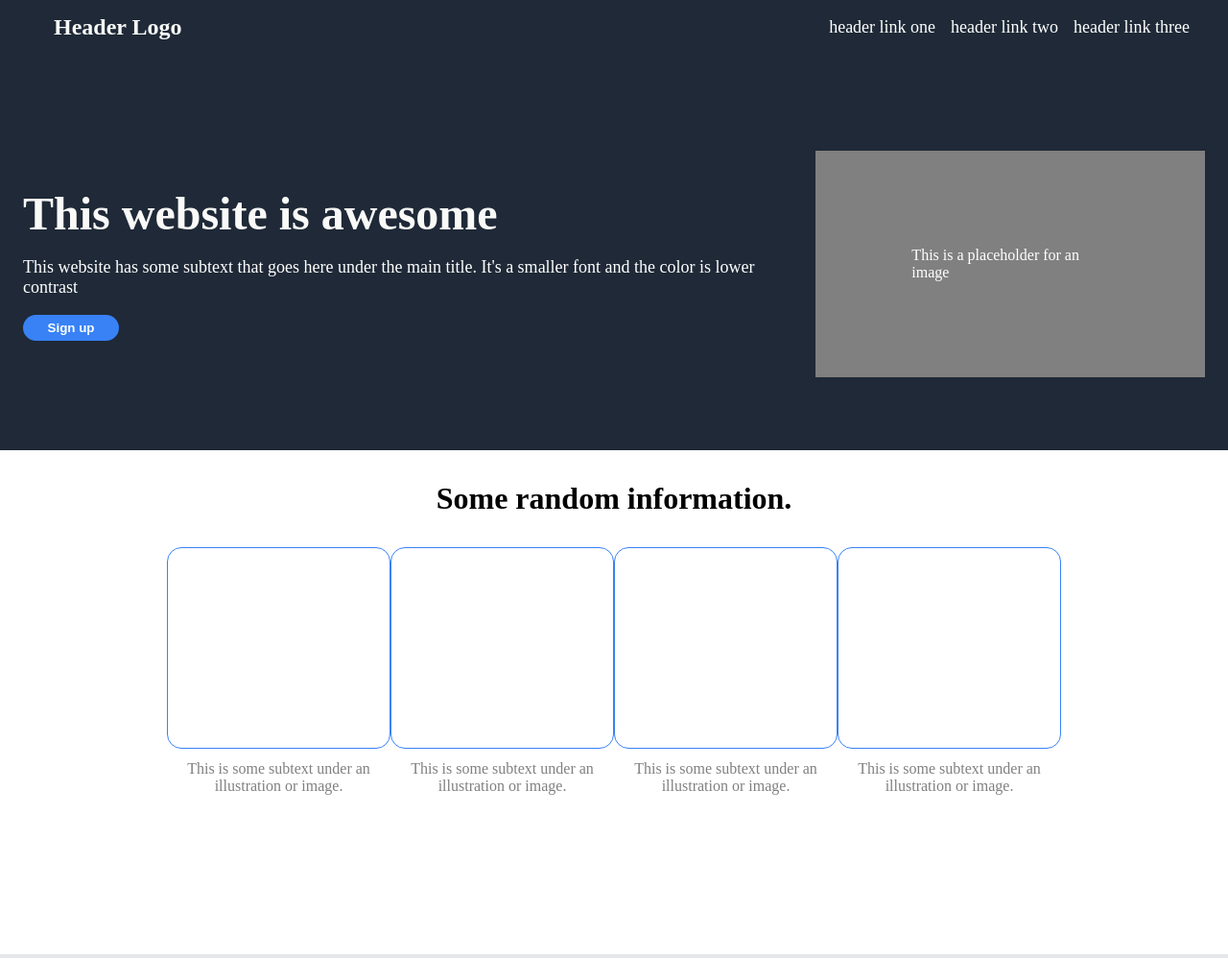
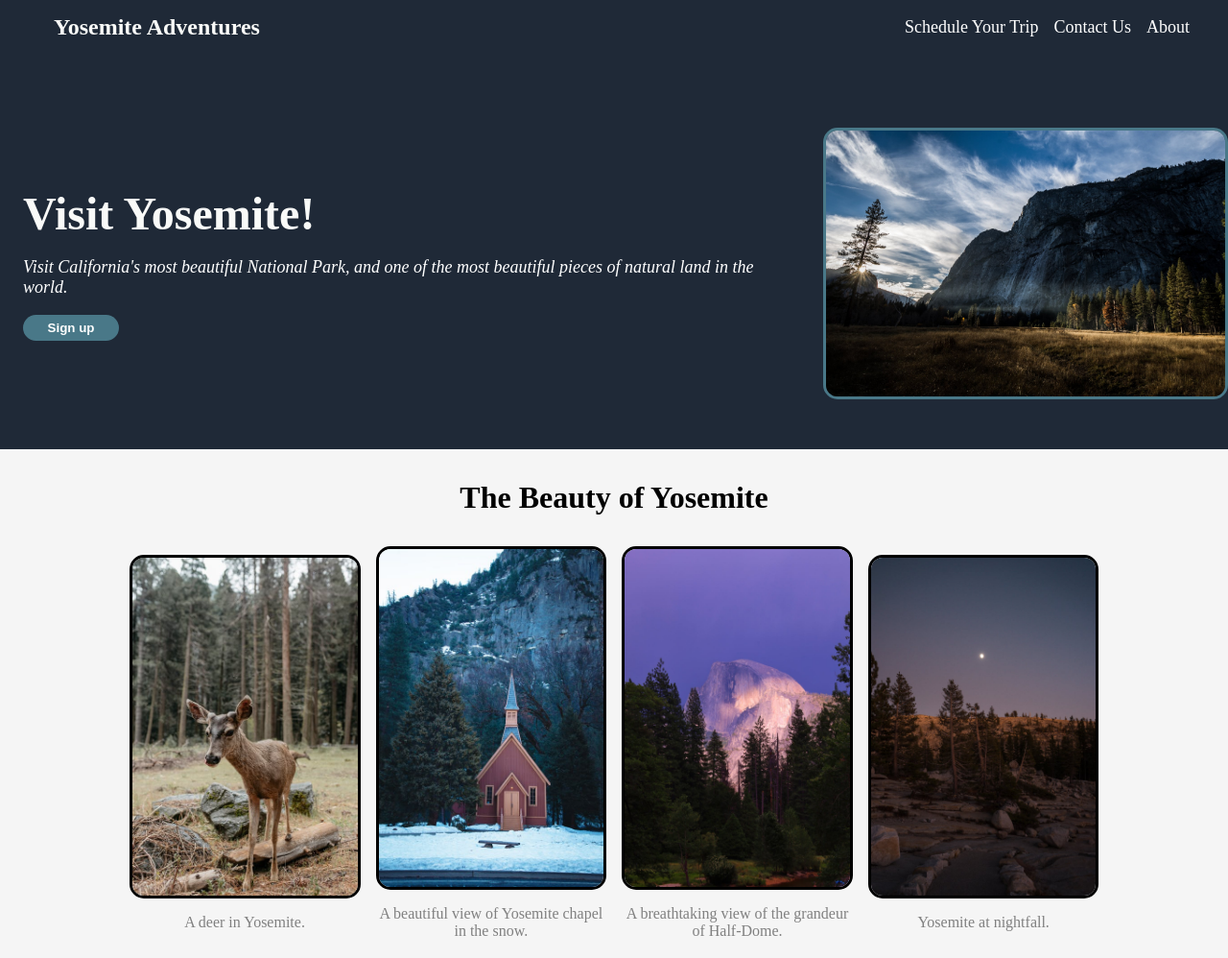
Before and after one commit to LoganBrinsmead/OdinLandingPage, a plain HTML site: page index.html in a window 1280 px wide. Shown: the top 998 px of the page at 96% size. Drawn offline with Linux system fonts and the light colour scheme.

Commit message:
Added personalization, images, and more CSS/HTML edits

```diff
--- a/index.html
+++ b/index.html
@@ -8,58 +8,58 @@
     <body>
         <div class="top">
         <div class="header">
-            <div class="header-logo">Header Logo</div>
+            <div class="header-logo">Yosemite Adventures</div>
             <div class="header-links">
                 <ul>
-                    <li> <a href="google.com"> header link one </a> </li>
-                    <li> <a href="google.com"> header link two </a> </li>
-                    <li> <a href="google.com"> header link three </a></li>
+                    <li> <a href="google.com"> Schedule Your Trip </a> </li>
+                    <li> <a href="google.com"> Contact Us </a> </li>
+                    <li> <a href="google.com"> About </a></li>
                 </ul>
             </div>
         </div>
             <div class="header-content">
                 <div class="header-content-text">
-                    <div class="title">This website is awesome</div>
-                    <p>This website has some subtext that goes here under the main title. It's a smaller font and the color is lower contrast</p>
+                    <div class="title">Visit Yosemite!</div>
+                    <p>Visit California's most beautiful National Park, and one of the most beautiful pieces of natural land in the world.</p>
                     <button class="sign-up-button">Sign up</button>
                 </div>
-                <div class="header-image">This is a placeholder for an image</div>
+                <img src="images/yosemite-header.jpeg" alt="A scenic photo of Yosemite." class="header-image"></img>
             </div>
         </div>
         <div class="content-container">
-            <div class="content-header">Some random information.</div>
+            <div class="content-header">The Beauty of Yosemite</div>
             <div class="cards">
                 <div class="card">
-                    <div class="card-image"></div>
-                    <div class="text">This is some subtext under an illustration or image.</div>
+                    <img src="images/deer.jpeg" alt="A photo of a deer in the woods" class="card-image"></img>
+                    <div class="text">A deer in Yosemite.</div>
                 </div>
                 <div class="card">
-                    <div class="card-image"></div>
-                    <div class="text">This is some subtext under an illustration or image.</div>
+                    <img src="images/church.jpeg" alt="A photo of a church" class="card-image"></img>
+                    <div class="text">A beautiful view of Yosemite chapel in the snow.</div>
                 </div>
                 <div class="card">
-                    <div class="card-image"></div>
-                    <div class="text">This is some subtext under an illustration or image.</div>
+                    <img src="images/half-dome.jpeg" alt="A picture of half-dome" class="card-image"></img>
+                    <div class="text">A breathtaking view of the grandeur of Half-Dome.</div>
                 </div>
                 <div class="card">
-                    <div class="card-image"></div>
-                    <div class="text">This is some subtext under an illustration or image.</div>
+                    <img src="images/nightfall.jpeg" alt="Yosemite with the sun going down" class="card-image"></img>
+                    <div class="text">Yosemite at nightfall.</div>
                 </div>
             </div>
         </div>
         <div class="quote-panel">
-            <p class="quote">This is an inspiring quote, or a testimonial from a customer. Maybe it's just filling up space, or maybe people will actually read it. Who knows? All I know is that it looks nice</p>
-            <div class="attribution">- Thor, God of Thunder</div>
+            <p class="quote">“Yosemite Park is a place of rest, a refuge from the roar and dust and weary, nervous, wasting work of the lowlands, in which one gains the advantages of both solitude and society. Nowhere will you find more company of a soothing peace-be-still kind. Your animal fellow beings, so seldom regarded in civilization, and every rock-brow and mountain, stream, and lake, and every plant soon come to be regarded as brothers; even one learns to like the storms and clouds and tireless winds.”</p>
+            <div class="attribution">- John Muir</div>
         </div>
         <div class="action-container">
             <div class="action">
                 <div class="action-text">
-                    <div class="action-header">Call to action! It's time!</div>
-                    <div class="action-description">Sign up for our product by clicking that button right over there!</div>
+                    <div class="action-header">Schedule your trip today.</div>
+                    <div class="action-description">Click the sign-up button to schedule your next adventure.</div>
                 </div>
                 <button class="action-button">Sign up</button>
             </div>
         </div>
-        <footer>Copyright &copy; The Odin Project 2021</footer>
+        <footer>Made by Logey for The Odin Project</footer>
     </body>
 </html>
--- a/style.css
+++ b/style.css
@@ -44,7 +44,7 @@ ul {
     padding-right: 16px;
 
     font-size: 18px;
-    color: #E5E7EB;
+    color: #A3ADB8;
 }
 
 a {
@@ -77,13 +77,14 @@ a {
     margin-left: 24px;
     margin-right: 24px;
 
+
     font-size: 18px;
-    color: #E5E7EB;
+    color: #a3adb9;
 }
 
 .sign-up-button {
     display: flex;
-    background-color: #3882F6;
+    background-color: #497888;
     max-width: 100px;
     justify-content: center;
     color: white;
@@ -95,16 +96,17 @@ a {
 
 .header-content .header-image {
     display: flex;
-    margin: 3vh;
-    background-color: grey;
-    color: white;
     justify-content: center;
     align-items: center;
-    padding: 100px;
+    border-radius: 15px;
+    border: solid #497888;
+
+    max-width: 52vh;
 }
 
 div.header-content p {
     color: white;
+    font-style: italic;
 }
 
 /* white-space and cards styles */
@@ -112,9 +114,11 @@ div.header-content p {
 .content-container {
     padding: 150px;
     padding-top: 32px;
+    background-color: whitesmoke;
 
     display: flex;
     flex-direction: column;
+    flex: 0 1 24%;
 }
 
 .content-header {
@@ -127,33 +131,32 @@ div.header-content p {
 
 .cards {
     display: flex;
-    justify-content: space-between;
+    justify-content: center;
+    align-items: center;
     padding: 16px 24px;
 
+    gap: 16px;
 }
 
 
 .card-image {
-    border: solid #3882F6;
-    border-width: 1px;
     border-radius: 15px;
+    border: solid black;
 
-    min-width: 14vh;
-    min-height: 18vh;
+    max-width: 32vh;
+    max-height: 44vh;
     margin-bottom: 12px;
 
 
-    padding: 32px 18px;
 }
 
 .card {
-    border-color: #3882F6;
+    border-color: #497888;
     border: 16px;
     text-align: center;
     color: grey;
 
 }
-
 
 
 /* Quote panel styles*/
@@ -166,11 +169,11 @@ div.header-content p {
 
     text-align: left;
     padding: 150px;
-    background-color: #E5E7EB;
+    background-color: #A3ADB8;
 }
 
 .quote {
-    color: #1F2937;
+    color: #492023;
     padding: 0;
     font-size: 36px;
     font-style: italic;
@@ -191,17 +194,20 @@ div.header-content p {
     align-items: center;
     padding: 72px 32px;
 
+    background-color: whitesmoke;
 }
 
 .action {
     display: flex;
+    justify-content: center;
+    align-items: center;
     padding: 4vh 10vh;
     max-width: 80vh;
 
     gap: 62px;
 
     border-radius: 15px;
-    background-color: #3882F6;
+    background-color: #497888;
     color: white;
 }
 
@@ -219,14 +225,14 @@ div.header-content p {
 
 .action-button {
     display: flex;
+    background-color: #1F2937;
+    max-width: 100px;
     justify-content: center;
-    align-items: center;
-    padding: 16px 16px;
     color: white;
-
-    background-color: #3882F6;
+    border: 0;
+    padding: 6px 12px;
     border-radius: 15px;
-    border: solid white;
+    font-weight: bold;
 }
 
 /* footer styles */
```
Also changed, not shown: images/church.jpeg (added), images/deer.jpeg (added), images/half-dome.jpeg (added), images/man-in-field.jpeg (added), images/nightfall.jpeg (added), images/yosemite-header.jpeg (added).
